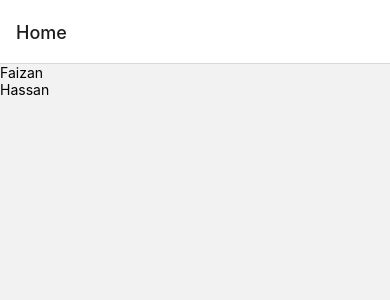
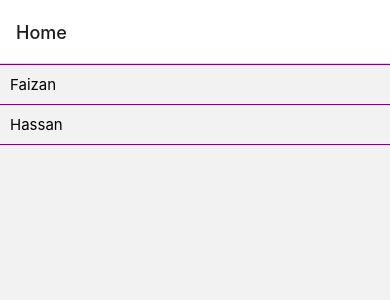
Before and after one commit to faizanali1192/botchatapp, a React Native app: screen /Home in a window 390 px wide. Shown: the top 300 px of the page. Built offline with nearby package versions, Linux system fonts and the light colour scheme.

Commit message:
forth commit

```diff
--- a/components/Chat.js
+++ b/components/Chat.js
@@ -4,8 +4,6 @@ import { View, Text,TextInput,Button ,StyleSheet, ScrollView } from 'react-nativ
 export  function Chat({route,navigation}) {
     const [message, setMessage] = useState("")
     const [messages, setMessages] = useState([])
-
-
 
 const{id}=route.params;
     const{name}=route.params;
--- a/components/Home.js
+++ b/components/Home.js
@@ -8,9 +8,9 @@ const users=[
     {id:2,name:"Hassan"}
 ]
     return (
-        <View>
+        <View style={{borderBottom:"1px solid purple"}}>
            {users.map((user)=>{
-             return  <Text key={user.id} onPress={()=>navigation.navigate('Chat',{id:user.id,name:user.name})} >{user.name}</Text>
+             return  <Text key={user.id} style={{fontSize:15, paddingLeft:10, borderTop:"1px solid purple", paddingTop:10, paddingBottom:10}} onPress={()=>navigation.navigate('Chat',{id:user.id,name:user.name})} >{user.name}</Text>
            })}
         </View>
     )
```
